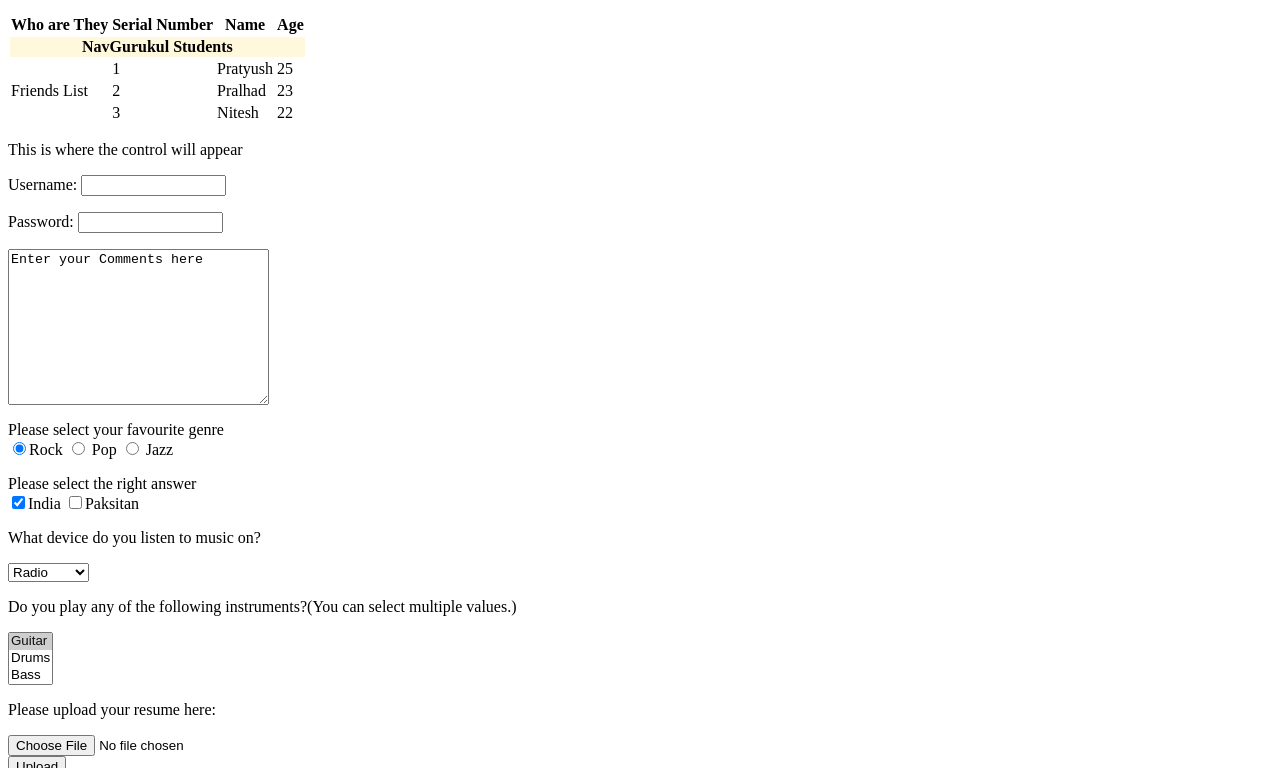
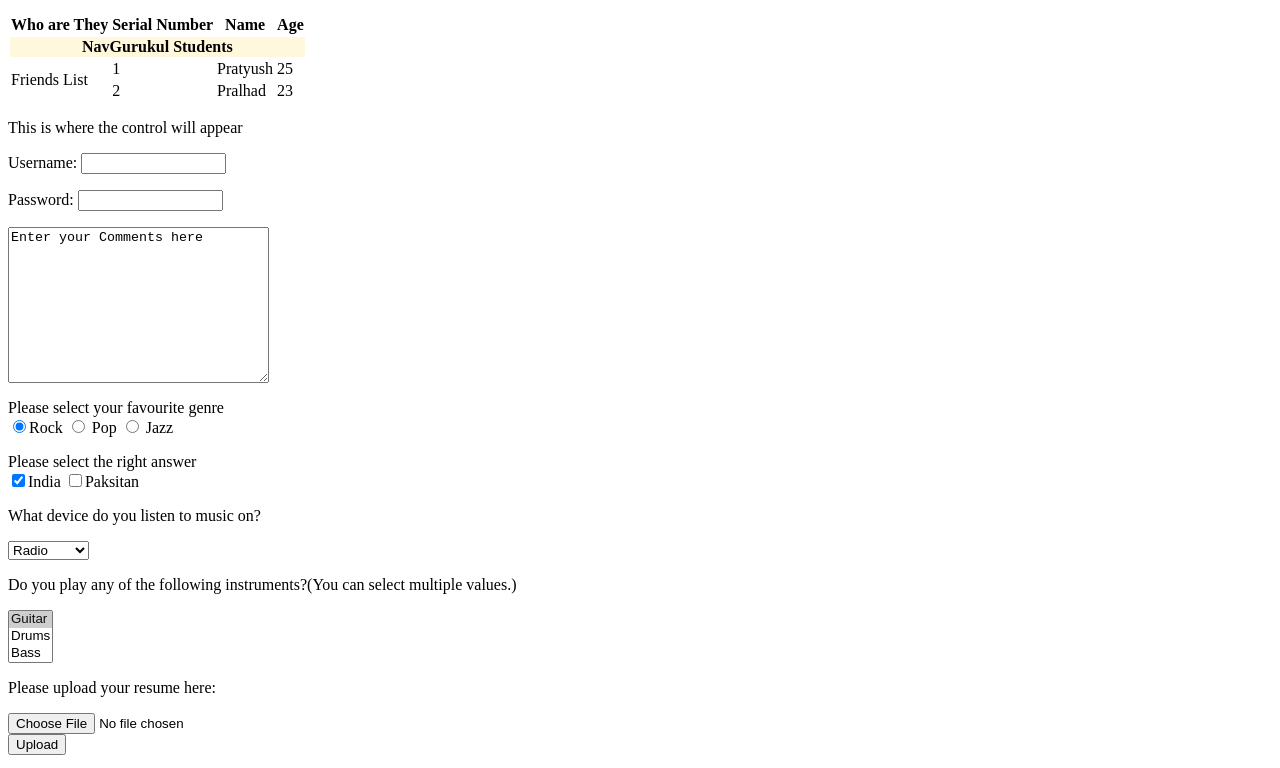
Before and after one commit to space4pratyush/DemoWork, a plain HTML site: page Learning with Pralhad.html in a window 1280 px wide. Shown: the part 1490-2258 px from the top of the page. Drawn offline with Linux system fonts and the light colour scheme.

Commit message:
removed tr

```diff
--- a/Learning with Pralhad.html
+++ b/Learning with Pralhad.html
@@ -77,11 +77,6 @@
             <td>2</td>
             <td>Pralhad</td>
             <td>23</td>
-        </tr>
-        <tr>
-            <td>3</td>
-            <td>Nitesh</td>
-            <td>22</td>
         </tr>
     </table>
     <form action="http://www.navgurukul.org" method="get">
```
